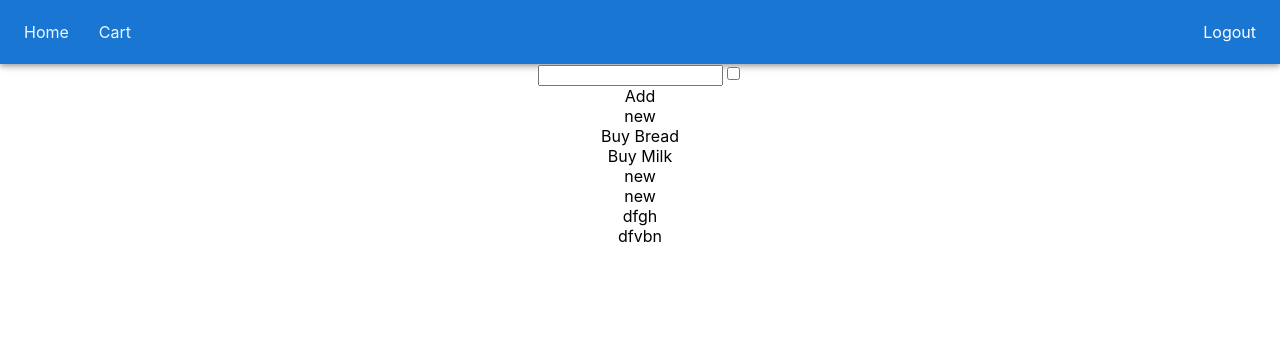
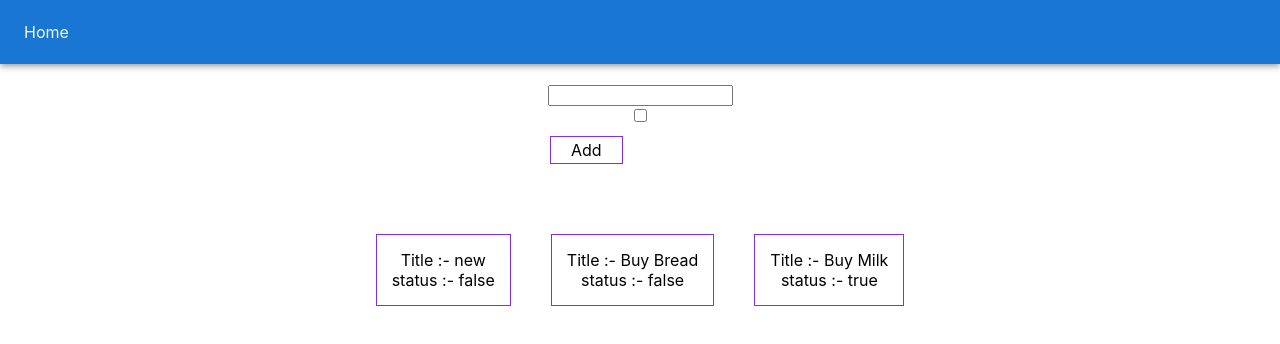
Before and after one commit to Lucky-Yadav/todo, a React (Create React App) app: page / in a window 1280 px wide. Shown: the top 344 px of the page. Built offline with nearby package versions, Linux system fonts and the light colour scheme; data requests are answered from the project's data file.

Commit message:
update app

```diff
--- a/db.json
+++ b/db.json
@@ -14,31 +14,6 @@
       "title": "Buy Milk",
       "status": true,
       "id": 3
-    },
-    {
-      "title": "new",
-      "status": false,
-      "id": 4
-    },
-    {
-      "title": "new",
-      "status": true,
-      "id": 5
-    },
-    {
-      "title": "",
-      "status": false,
-      "id": 6
-    },
-    {
-      "title": "dfgh",
-      "status": false,
-      "id": 7
-    },
-    {
-      "title": "dfvbn",
-      "status": false,
-      "id": 8
     }
   ]
 }
--- a/src/App.css
+++ b/src/App.css
@@ -9,3 +9,34 @@
   text-decoration: none;
   color: aliceblue;
 }
+.createdata {
+  margin-bottom: 50px;
+  margin-top: 20px;
+  width: 200px;
+  margin-left: auto;
+  margin-right: auto;
+  justify-content: center;
+}
+.submit {
+  cursor: pointer;
+  border: 1px solid blueviolet;
+  width: max-content;
+  margin: 10px;
+  padding: 3px;
+  padding-left: 20px;
+  padding-right: 20px;
+}
+.data {
+  display: flex;
+  margin: auto;
+  margin-left: auto;
+  margin-right: auto;
+  justify-content: center;
+}
+.task {
+  margin: 10px;
+  border: 1px solid blueviolet;
+ width: fit-content;
+ margin: 20px;
+ padding: 15px;
+}
--- a/src/components/Createtask.jsx
+++ b/src/components/Createtask.jsx
@@ -5,6 +5,7 @@ const Createtask = () => {
     const [data, setdata] = useState([])
     const [item, setitem] = useState("")
     const [status, setstatus] = useState(false)
+    const [refresh, setrefresh] = useState(false)
 
     const ref = useRef(null);
 
@@ -17,10 +18,10 @@ const Createtask = () => {
         console.log(res.data)
         setdata(res.data)
     });
-    }, [])
+    }, [refresh])
 
     const additem = () => {
-         if (ref.current.checked) {
+         if (!ref.current.checked) {
            setstatus(true)
          } else {
            setstatus(false)
@@ -32,7 +33,7 @@ const Createtask = () => {
         data: itemdata,
       }).then((res) => {
           console.log(res, 1);
-          setdata(...data, res.data)
+          setrefresh(true)
       });
   }
 
@@ -54,8 +55,9 @@ const Createtask = () => {
       <div className="data">
         {data.map((item) => (
           <div className="task" key={item.id}>
-            <div className="title">{item.title}</div>
-            <div className="status">{item.status}</div>
+                <div className="title"> Title :- {item.title}</div>
+
+            <div className="status"> status :- {item.status? "true": "false"}</div>
           </div>
         ))}
       </div>
--- a/src/components/Navbar.jsx
+++ b/src/components/Navbar.jsx
@@ -14,7 +14,6 @@ const Navbar = () => {
           <Box sx={{ flexGrow: 1, display: { xs: "none", md: "flex" } }}>
             <div className="left">
               <Link to={"/"}>Home</Link>
-            <Link to={"/cart"}>Cart</Link>
             </div>
 
           </Box>
@@ -22,7 +21,7 @@ const Navbar = () => {
               style={{ cursor: "pointer" }}
               sx={{ flexGrow: 0 }}
             >
-              Logout
+
             </Box>
         </Toolbar>
       </Container>
```
